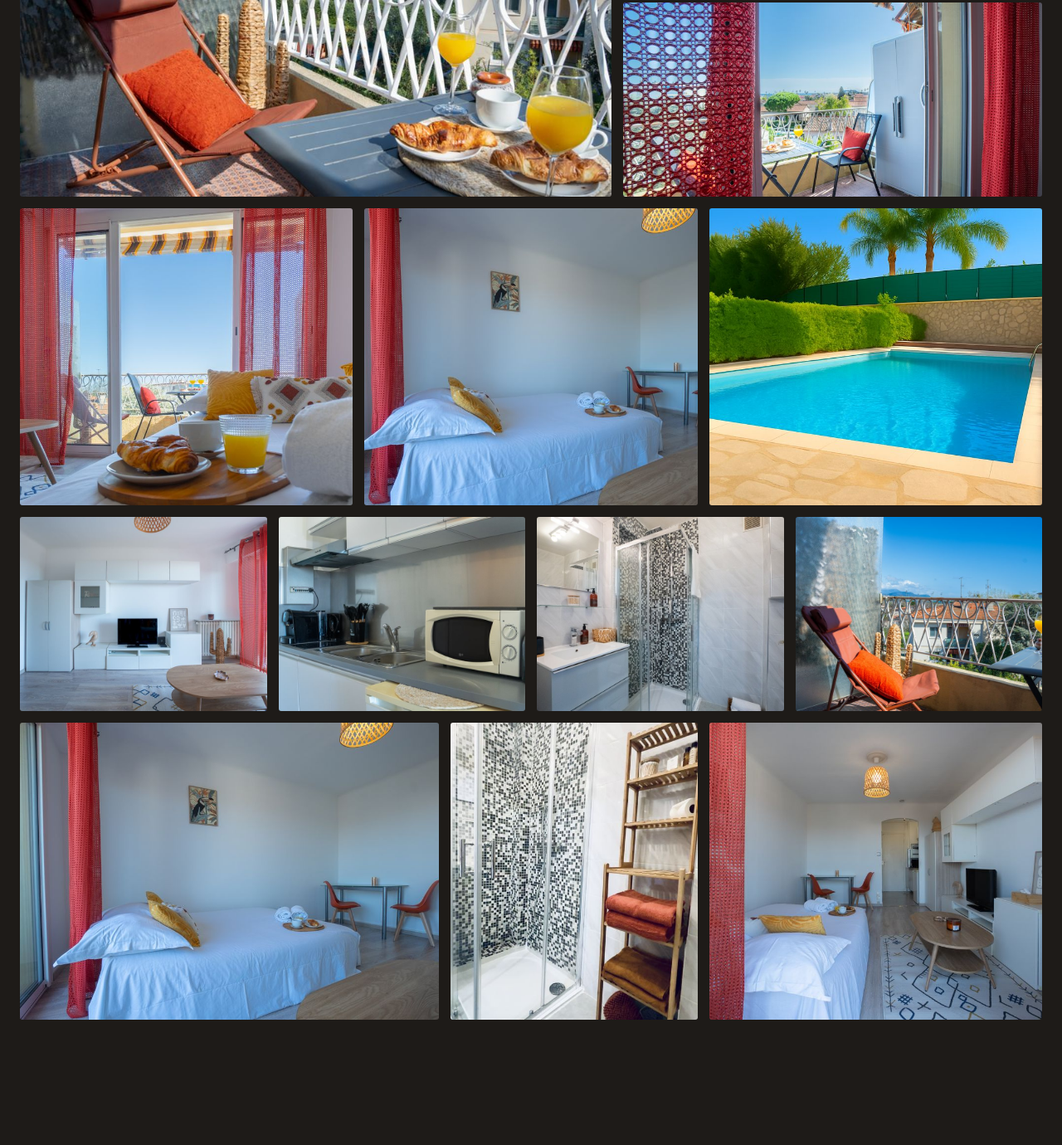
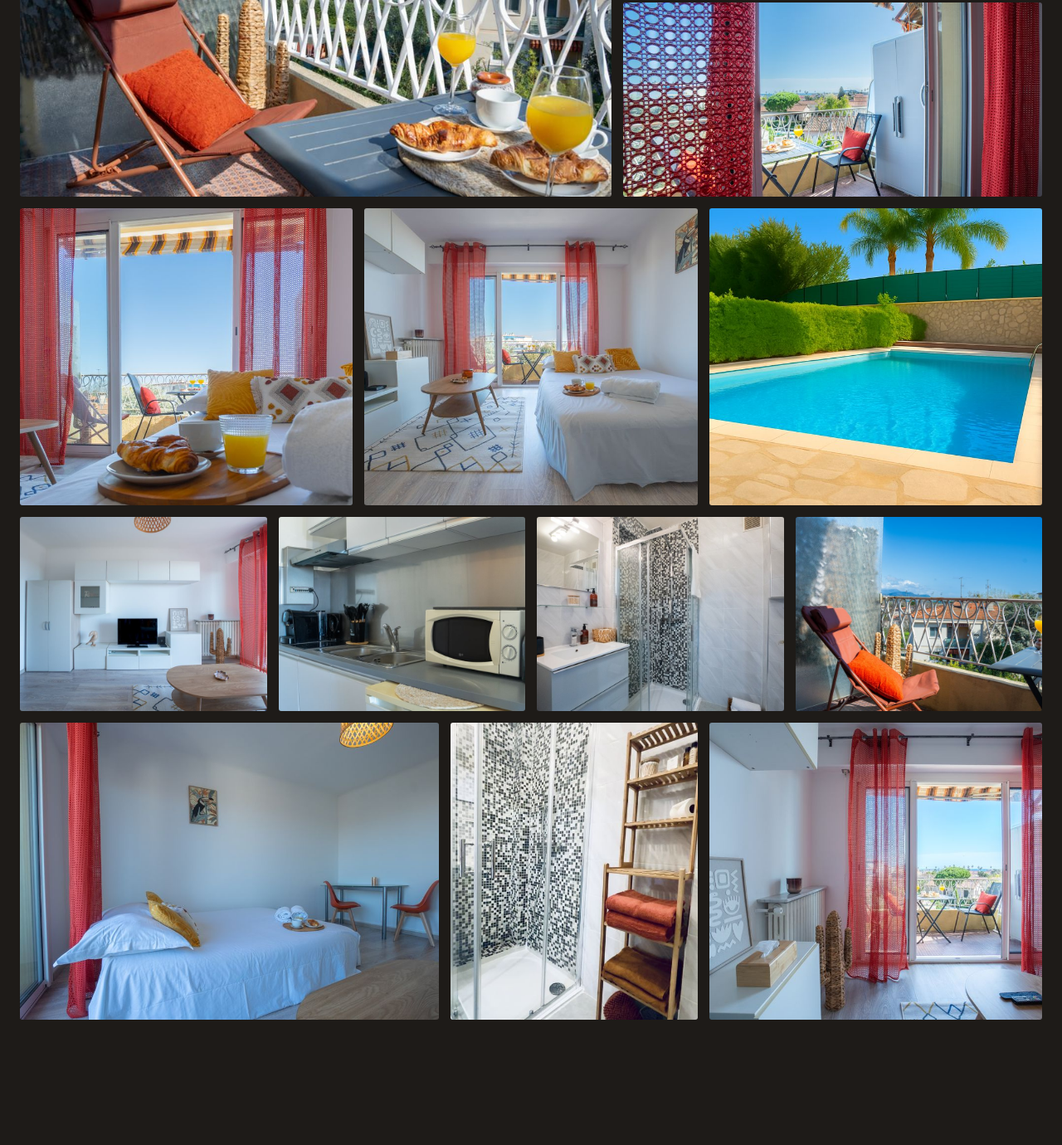
Before and after one commit to cheetahbestbooks-star/maisonayke, a plain HTML site: page index.html in a window 1280 px wide. Shown: the part 4455-5835 px from the top of the page at 83% size. Drawn offline with nearby package versions, Linux system fonts and the light colour scheme.

Commit message:
Galerie : photos salon vue mer et lit face à la terrasse
Co-Authored-By: Claude Opus 5.5 <noreply@anthropic.com>
Claude-Session: https://claude.ai/code/session_01BdGPJXqpk75mh8Tw6K2sF4

```diff
--- a/index.html
+++ b/index.html
@@ -356,7 +356,7 @@ footer .bot{display:flex;justify-content:space-between;gap:20px;flex-wrap:wrap;p
       <a href="assets/img/image4.jpg"><img src="assets/img/image4-s.jpg" alt="Salon ouvert sur la terrasse" loading="lazy"></a>
       <a href="assets/img/image6.jpg"><img src="assets/img/image6-s.jpg" alt="Terrasse et vue dégagée" loading="lazy"></a>
       <a href="assets/img/image2.jpg"><img src="assets/img/image2-s.jpg" alt="Petit-déjeuner face à la baie vitrée" loading="lazy"></a>
-      <a href="assets/img/image8.jpg"><img src="assets/img/image8-s.jpg" alt="Couchage et coin repas" loading="lazy"></a>
+      <a href="assets/img/lit-terrasse.jpg"><img src="assets/img/lit-terrasse-s.jpg" alt="Lit face à la terrasse" loading="lazy"></a>
       <a href="assets/img/image17.jpg"><img src="assets/img/image17-s.jpg" alt="Piscine de la résidence" loading="lazy"></a>
       <a href="assets/img/image3.jpg"><img src="assets/img/image3-s.jpg" alt="Espace TV et rangements" loading="lazy"></a>
       <a href="assets/img/image11.jpg"><img src="assets/img/image11-s.jpg" alt="Cuisine équipée" loading="lazy"></a>
@@ -364,7 +364,7 @@ footer .bot{display:flex;justify-content:space-between;gap:20px;flex-wrap:wrap;p
       <a href="assets/img/image7.jpg"><img src="assets/img/image7-s.jpg" alt="Transat sur la terrasse" loading="lazy"></a>
       <a href="assets/img/sejour-vue.jpg"><img src="assets/img/sejour-vue-s.jpg" alt="Vue d'ensemble du studio depuis la terrasse" loading="lazy"></a>
       <a href="assets/img/douche.jpg"><img src="assets/img/douche-s.jpg" alt="Douche à l'italienne en mosaïque" loading="lazy"></a>
-      <a href="assets/img/coin-nuit.jpg"><img src="assets/img/coin-nuit-s.jpg" alt="Coin nuit et coin repas" loading="lazy"></a>
+      <a href="assets/img/salon-vue-mer.jpg"><img src="assets/img/salon-vue-mer-s.jpg" alt="Le salon ouvert sur la terrasse et la mer" loading="lazy"></a>
     </div>
   </div>
 </section>
```
Also changed, not shown: assets/img/coin-nuit-s.jpg (deleted), assets/img/coin-nuit.jpg (deleted), assets/img/lit-terrasse-s.jpg (added), assets/img/lit-terrasse.jpg (added), assets/img/salon-vue-mer-s.jpg (added), assets/img/salon-vue-mer.jpg (added).
